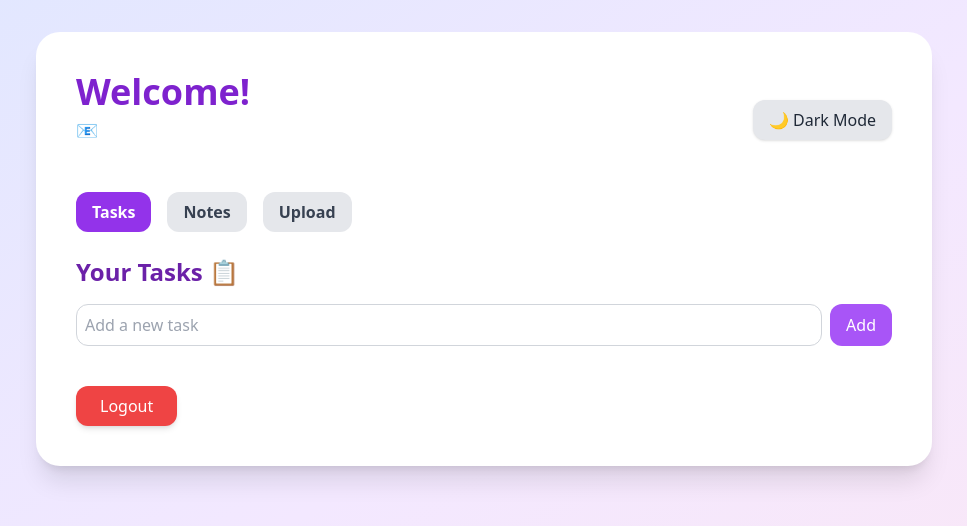
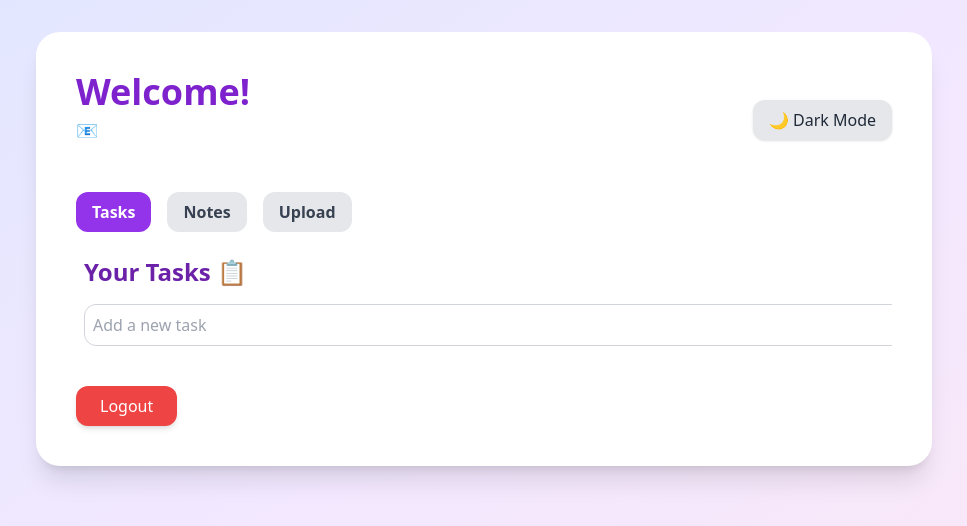
Before and after one commit to keertana03/TaskFlow-app, a React (Create React App) app: page /dashboard in a window 1280 px wide. Shown: the top 526 px of the page, without its empty margins (156-1123 px from the left). Built offline with nearby package versions, Linux system fonts and the light colour scheme; sample sign-in values are in the browser's storage.

Commit message:
made horizontal again

```diff
--- a/src/pages/Dashboard.js
+++ b/src/pages/Dashboard.js
@@ -115,10 +115,14 @@ export default function Dashboard() {
           ))}
         </div>
 
-        {/* Tab content with horizontal scroll */}
-        <div className="overflow-x-auto no-scrollbar transition-all duration-500">
-          <div className="min-w-[300px]">
-            {activeTab === 'tasks' && (
+        {/* Sliding Tabs */}
+        <div className="relative w-full overflow-hidden rounded-xl">
+          <div
+            className="flex transition-transform duration-500 ease-in-out"
+            style={{ transform: `translateX(-${['tasks', 'notes', 'upload'].indexOf(activeTab) * 100}%)`, width: '300%' }}
+          >
+            {/* Tasks */}
+            <div className="w-full px-2 shrink-0">
               <div>
                 <h2 className="text-2xl font-semibold mb-4 text-purple-800 dark:text-purple-300">Your Tasks 📋</h2>
                 <div className="flex mb-4 gap-2">
@@ -173,10 +177,11 @@ export default function Dashboard() {
                   ))}
                 </ul>
               </div>
-            )}
+            </div>
 
-            {activeTab === 'notes' && (
-              <div className="min-w-full sm:min-w-[28rem]">
+            {/* Notes */}
+            <div className="w-full px-2 shrink-0">
+              <div>
                 <h2 className="text-2xl font-semibold mb-4 text-purple-800 dark:text-purple-300">Your Notes 📝</h2>
                 <div className="flex mb-4 gap-2">
                   <input
@@ -210,14 +215,15 @@ export default function Dashboard() {
                   ))}
                 </ul>
               </div>
-            )}
+            </div>
 
-            {activeTab === 'upload' && (
-              <div className="min-w-full sm:min-w-[28rem]">
+            {/* Upload */}
+            <div className="w-full px-2 shrink-0">
+              <div>
                 <h2 className="text-2xl font-semibold mb-4 text-purple-800 dark:text-purple-300">File Upload 📁</h2>
                 <p className="text-gray-500 dark:text-gray-300">Coming soon...</p>
               </div>
-            )}
+            </div>
           </div>
         </div>
 
```
